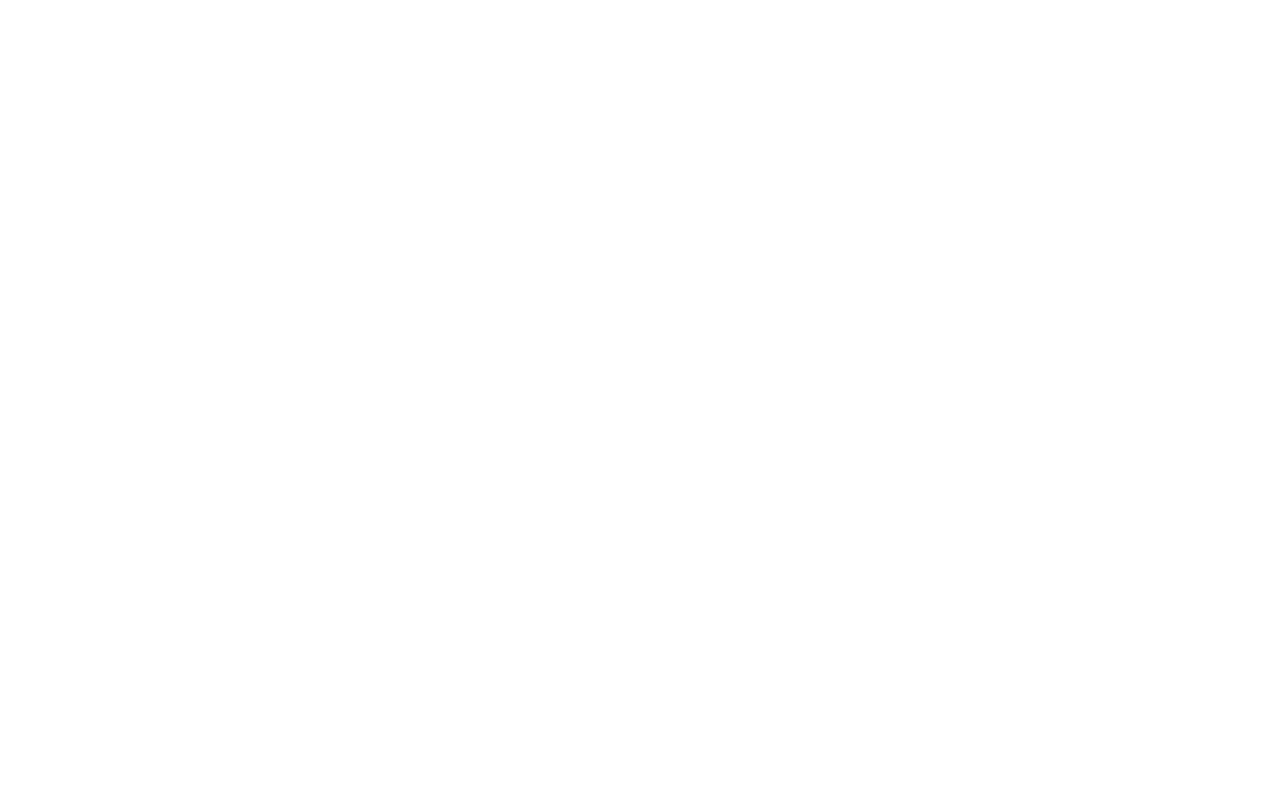
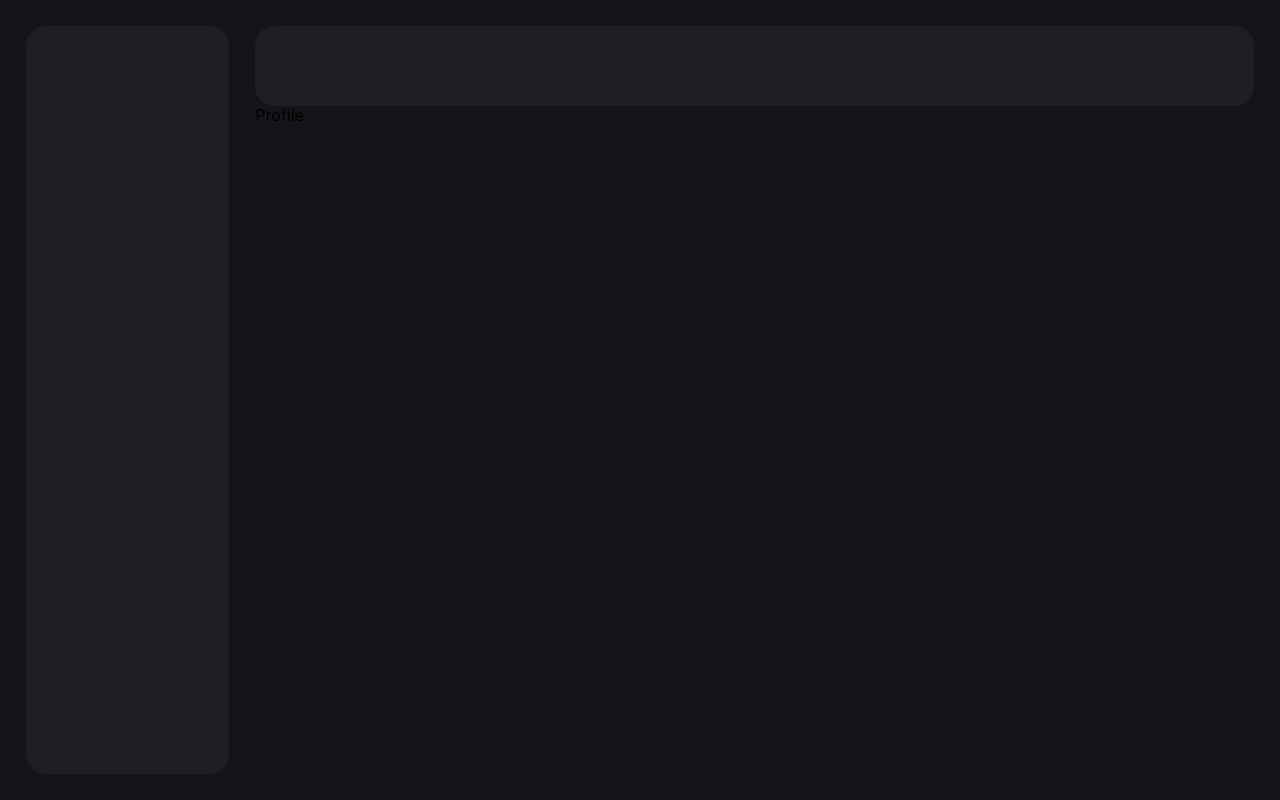
Before and after one commit to KingArthur-IT/gioccoNostro, a Vue app: page /profile in a window 1280 px wide. Before the commit this address had no page. Built offline with nearby package versions, Linux system fonts and the light colour scheme.

Commit message:
profile page

```diff
--- a/src/layouts/authorized.vue
+++ b/src/layouts/authorized.vue
@@ -1,9 +1,14 @@
 <template>
-  <header class="header">
-      <span class="span">Authorized</span>
-  </header>
-  <main>
-      <router-view/>
+  <main class="main">
+    <div class="sidebar">
+
+    </div>
+    <div class="hero">
+        <div class="head">
+
+        </div>
+        <router-view/>
+    </div>
   </main>
 </template>
 
@@ -12,12 +17,27 @@
 </script>
 
 <style scoped>
-.header{
-    height: 300px;
+.main{
+    padding: 26px;
+    display: flex;
     background-color: var(--background-color);
+    height: 100vh;
 }
-.span{
-    color: #fff;
+.sidebar{
+    background-color: var(--items-background);
+    width: 250px;
+    height: 100%;
+    border-radius: 20px;
 }
-
+.hero{
+    width: 100%;
+    margin-left: 26px;
+}
+.head{
+    background-color: var(--items-background);
+    width: 100%;
+    height: 80px;
+    border-radius: 20px;
+    padding: 25px 20px;
+}
 </style>
--- a/src/router/index.js
+++ b/src/router/index.js
@@ -1,6 +1,7 @@
 import { createRouter, createWebHistory } from 'vue-router'
 import StartPage from '../views/StartPage.vue'
 import SignIn from '../views/SignIn.vue'
+import Profile from '../views/Profile.vue'
 
 const router = createRouter({
   history: createWebHistory(import.meta.env.BASE_URL),
@@ -17,6 +18,12 @@ const router = createRouter({
       component: SignIn,
       meta: { auth: false }
     },
+    {
+      path: '/profile',
+      name: 'profile',
+      component: Profile,
+      meta: { auth: true }
+    },
     // {
     //   path: '/about',
     //   name: 'about',
--- a/src/styles/base.css
+++ b/src/styles/base.css
@@ -4,12 +4,16 @@
 [data-theme="light"]{
   --background-color: #ffffff;
   --background-start-color: #ffffff;
+  --items-background: #1E1F25;
+  --selected-items-background: #282C38;
   --primary-text-color: #000000;
 }
 
 [data-theme="dark"]{
   --background-color: #141518;
   --background-start-color: #1D1F25;
+  --items-background: #1E1F25;
+  --selected-items-background: #282C38;
   --primary-text-color: #ffffff;
 }
 
--- /dev/null
+++ b/src/views/Profile.vue
@@ -0,0 +1,13 @@
+<template>
+  Profile
+</template>
+
+<script>
+export default {
+
+}
+</script>
+
+<style>
+
+</style>
```
Also changed, not shown: src/components/Sidebar.vue (added).
